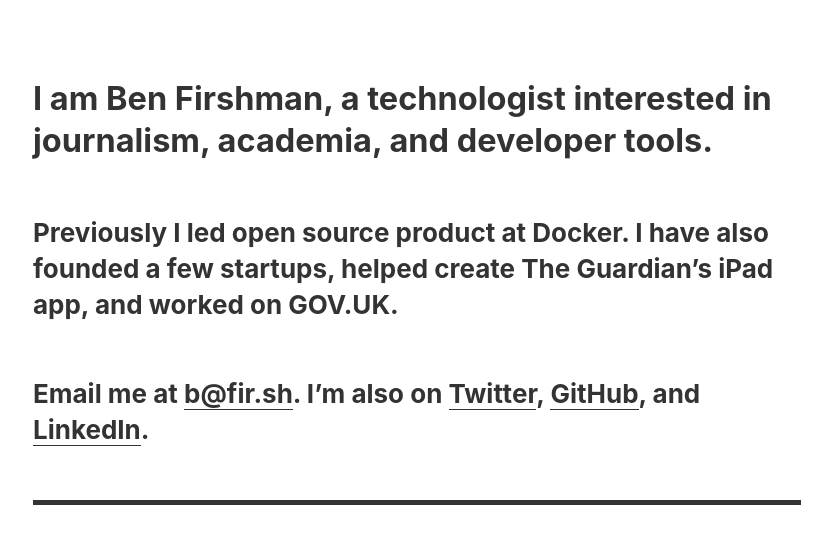
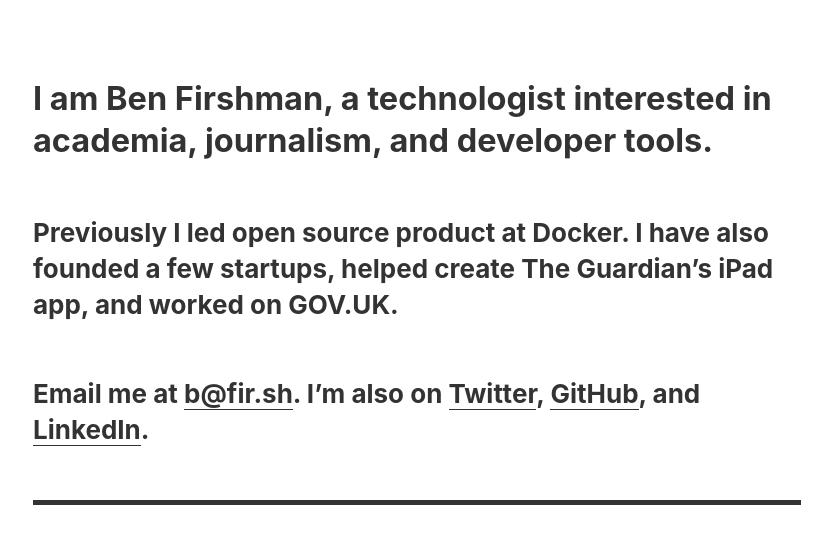
Before and after one commit to bfirsh/fir.sh, a Jekyll site: the page built from index.md, in a window 1280 px wide. Shown: the top 544 px of the page, without its empty margins (45-877 px from the left). Built offline with Jekyll 4.4.1, drawn with Linux system fonts in a browser that asks for light colours.

```diff
--- a/index.md
+++ b/index.md
@@ -3,7 +3,7 @@ layout: default
 title: Ben Firshman
 ---
 
-## I am Ben Firshman, a technologist interested in journalism, academia, and developer tools.
+## I am Ben Firshman, a technologist interested in academia, journalism, and developer tools.
 
 Previously I led open source product at Docker. I have also founded a few startups, helped create The Guardian's iPad app, and worked on GOV.UK.
 
```
